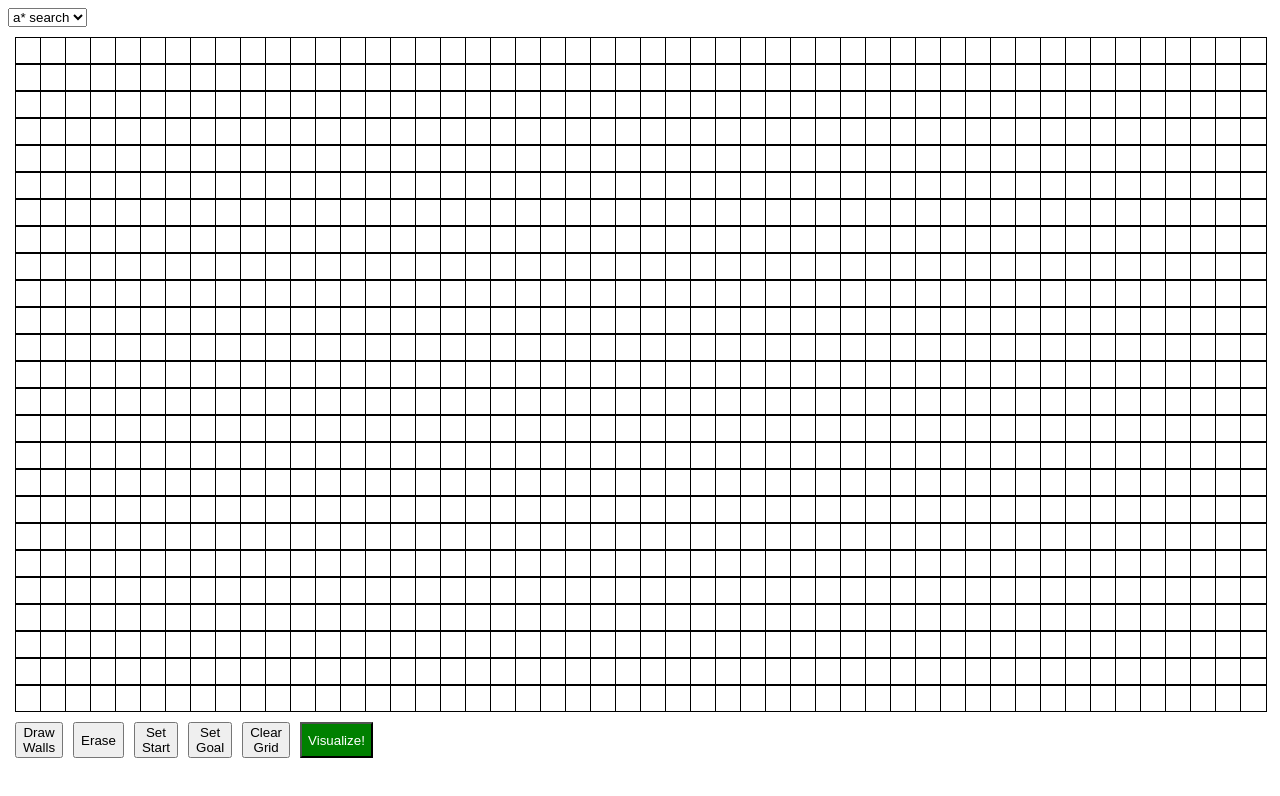
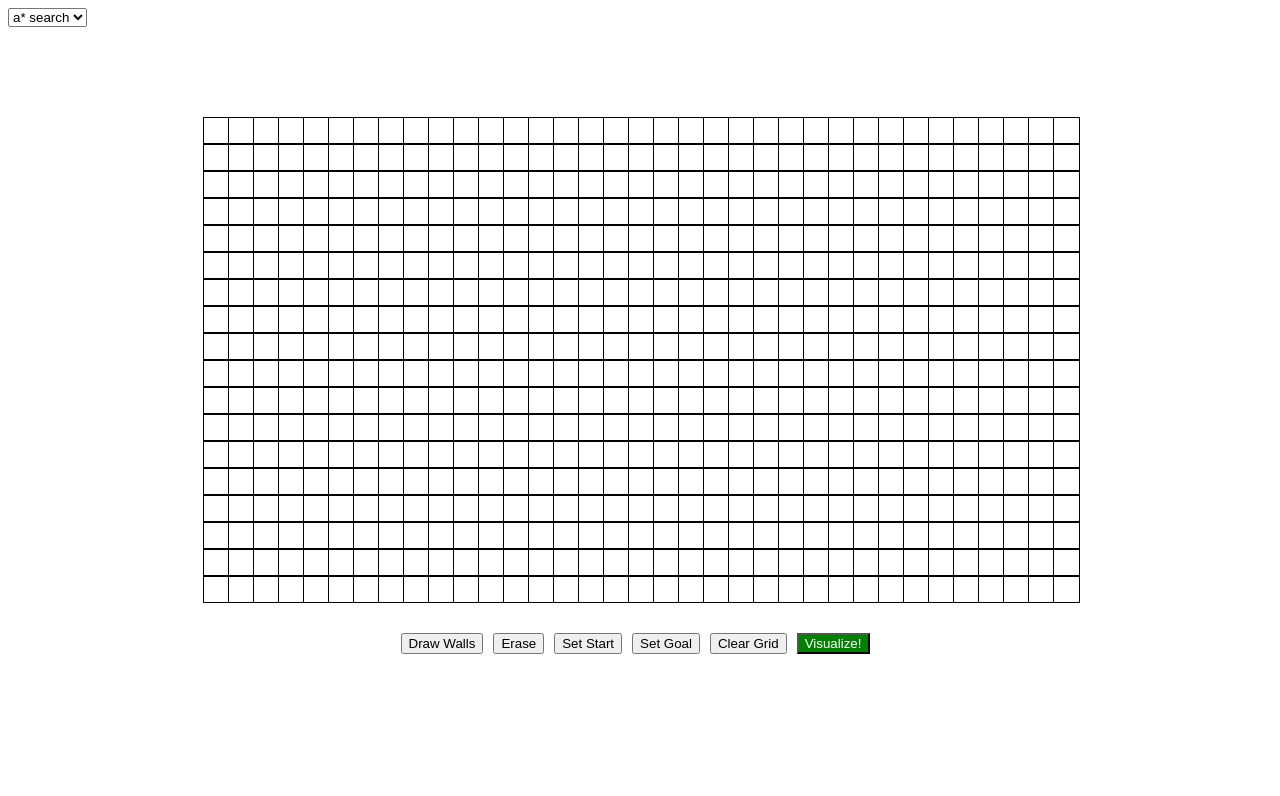
Before and after one commit to BigBellyBigDreams/algovisualizer, a React (Create React App) app: page / in a window 1280 px wide. Shown: the top 796 px of the page. Built offline with nearby package versions, Linux system fonts and the light colour scheme; the HTML template or start-up script is replaced by a standard one.

Commit message:
brute force working solution dijkstra

```diff
--- a/src/App.tsx
+++ b/src/App.tsx
@@ -4,6 +4,7 @@ import Dijkstra from './algorithms/dijkstras/DijkstrasVisualization';
 
 function App(): JSX.Element {
   const [algorithm, setAlgorithm] = useState<string>('astar');
+
   return (
     <div className='App'>
       <select
--- a/src/GridLogic.ts
+++ b/src/GridLogic.ts
@@ -5,7 +5,7 @@ import { Vertex } from './algorithms/dijkstras/Vertex';
 import { GridTiles } from './types';
 
 export default function GridLogic(algorithm: string) {
-  const numCols = 50;
+  const numCols = 35;
   const [grid, setGrid] = useState<GridTiles>([]);
   const [walls, setWalls] = useState<number[][]>([]);
   const [isDrawing, setIsDrawing] = useState(true);
--- a/src/algorithms/astar/AStarLogic.ts
+++ b/src/algorithms/astar/AStarLogic.ts
@@ -1,4 +1,4 @@
-import React, { useState } from 'react';
+import { useState } from 'react';
 import { Node } from './Node';
 import { isEqualsArray } from '../../helpers';
 
@@ -28,8 +28,9 @@ export default function AStarLogic(algorithm: string) {
   let startNode: number[] = [];
   let endNode: number[] = [];
 
+  // used to update JSX of property change -> .isClosed
   let openList = new PriorityQueue((a: Node, b: Node) => a.fScore - b.fScore);
-  let [closedList, setClosedList] = useState<Node[]>([]);
+  let [, setClosed] = useState<Node>(new Node(0, 0));
   let [path, setPath] = useState<number[][]>([]);
 
   function setParameters(gridTemplate: Node[][], startNodeTemplate: number[], endNodeTemplate: number[]): void {
@@ -40,25 +41,15 @@ export default function AStarLogic(algorithm: string) {
 
   function reset(): void {
     openList.elements = [];
-    closedList = [];
     path = [];
-    setClosedList([]);
     setPath([]);
 
     for (let i = 0; i < grid.length; i++) {
       for (let j = 0; j < grid[i].length; j++) {
+        grid[i][j].isDiscovered = false;
         grid[i][j].isClosed = false;
       }
     }
-  }
-
-  function isDiscovered(neighbor: Node): boolean {
-    for (let i = 0; i < openList.elements.length; i++) {
-      if (openList.elements[i] === neighbor) {
-        return true;
-      }
-    }
-    return false;
   }
 
   function pathfind(): void {
@@ -67,15 +58,14 @@ export default function AStarLogic(algorithm: string) {
 
       const interval = setInterval(() => {
         let currentNode: any = openList.dequeue();
-        closedList.push(currentNode);
         currentNode.isClosed = true;
-        setClosedList([...closedList, currentNode]);
+        setClosed(currentNode);
 
         if (isEqualsArray([currentNode.x, currentNode.y], endNode)) {
           clearInterval(interval);
           let current = currentNode;
           let nestedInterval = setInterval(() => {
-            if (current.parentNode !== null) {
+            if (current.parentNode) {
               setPath([...path, [current.x, current.y]]);
               path.push([current.x, current.y]);
               current = current.parentNode;
@@ -92,11 +82,12 @@ export default function AStarLogic(algorithm: string) {
           }
 
           const tentativeScoreG = currentNode.gScore + 1;
-          if (!isDiscovered(neighbor)) {
+          if (!neighbor.isDiscovered) {
             neighbor.gScore = tentativeScoreG;
             neighbor.hScore = neighbor.calculateDistance(endNode);
             neighbor.fScore = neighbor.gScore + neighbor.hScore;
             neighbor.parentNode = currentNode;
+            neighbor.isDiscovered = true;
             openList.enqueue(neighbor);
           } else if (tentativeScoreG < neighbor.gScore) {
             neighbor.gScore = tentativeScoreG;
@@ -110,9 +101,9 @@ export default function AStarLogic(algorithm: string) {
           clearInterval(interval);
           console.log('NO PATH');
         }
-      }, 10);
+      }, 1);
     }
   }
 
-  return { setParameters, pathfind, reset, closedList, path };
+  return { setParameters, pathfind, reset, path };
 }
--- a/src/algorithms/astar/AStarVisualization.tsx
+++ b/src/algorithms/astar/AStarVisualization.tsx
@@ -11,7 +11,7 @@ export default function AStar({ algorithm }: { algorithm: string }): JSX.Element
   }
 
   return (
-    <div style={{ display: 'flex', alignItems: 'center', justifyContent: 'center' }}>
+    <div>
       <Grid algorithm={algorithm} sendGridData={sendGridData} pathfind={pathfind} reset={reset} path={path} />
     </div>
   );
--- a/src/algorithms/astar/Node.ts
+++ b/src/algorithms/astar/Node.ts
@@ -5,11 +5,13 @@ class Node extends GridTile {
   gScore: number;
   hScore: number;
   fScore: number;
+  isDiscovered: boolean;
   isClosed: boolean;
 
   constructor(x: number, y: number) {
     super(x, y);
     this.parentNode = null;
+    this.isDiscovered = false;
     this.isClosed = false;
     this.gScore = 0;
     this.hScore = 0;
--- a/src/algorithms/astar/NodeComponent.tsx
+++ b/src/algorithms/astar/NodeComponent.tsx
@@ -43,9 +43,6 @@ export default function NodeComponent({
             }
           }
         }
-        if (grid[row][col].isClosed) {
-          console.log(grid[row][col]);
-        }
       }}
       onMouseDown={() => {
         if (toggleStart && grid[row][col].walkable) {
@@ -68,6 +65,8 @@ export default function NodeComponent({
           ? 'pink'
           : grid[row][col].isClosed
           ? 'blue'
+          : grid[row][col].isDiscovered
+          ? 'yellow'
           : 'white',
       }}
     ></div>
--- a/src/algorithms/dijkstras/DijkstrasLogic.ts
+++ b/src/algorithms/dijkstras/DijkstrasLogic.ts
@@ -1,17 +1,18 @@
-import React, { useState } from 'react';
+import { useState } from 'react';
 import { Vertex } from './Vertex';
+import { isEqualsArray } from '../../helpers';
 
 export default function DijkstrasLogic(algorithm: string) {
   class PriorityQueue {
-    elements: Node[];
-    comparator: (a: Node, b: Node) => number;
+    elements: Vertex[];
+    comparator: (a: Vertex, b: Vertex) => number;
 
     constructor(comparator: any) {
       this.elements = [];
       this.comparator = comparator;
     }
 
-    enqueue(value: Node) {
+    enqueue(value: Vertex) {
       this.elements.push(value);
       this.elements.sort(this.comparator);
     }
@@ -27,8 +28,9 @@ export default function DijkstrasLogic(algorithm: string) {
   let startNode: number[] = [];
   let endNode: number[] = [];
 
-  let [queue, setQueue] = useState<PriorityQueue>(new PriorityQueue((a: Vertex, b: Vertex) => a.distance - b.distance));
-  let [optimizedList, setOptimizedList] = useState<Vertex[]>([]);
+  const unvisited = new PriorityQueue((a: Vertex, b: Vertex) => a.distance - b.distance);
+  const [, setVisited] = useState<Vertex>(new Vertex(0, 0));
+  let [path, setPath] = useState<number[][]>([]);
 
   function setParameters(gridTemplate: any, startNodeTemplate: number[], endNodeTemplate: number[]) {
     grid = gridTemplate;
@@ -37,15 +39,75 @@ export default function DijkstrasLogic(algorithm: string) {
   }
 
   function reset(): void {
-    setQueue(new PriorityQueue((a: Vertex, b: Vertex) => a.distance - b.distance));
-    setOptimizedList([]);
+    unvisited.elements = [];
+    path = [];
+    setPath([]);
+
+    for (let i = 0; i < grid.length; i++) {
+      for (let j = 0; j < grid[i].length; j++) {
+        grid[i][j].isVisited = false;
+        grid[i][j].distance = Infinity;
+      }
+    }
   }
 
   function pathfind(): void {
     if (algorithm === 'dijkstra') {
-      console.log('Start Algorithm!');
+      // initialize
+      grid[startNode[0]][startNode[1]].distance = 0;
+      unvisited.enqueue(grid[startNode[0]][startNode[1]]);
+
+      const interval = setInterval(() => {
+        let currentVertex = unvisited.dequeue();
+
+        if (currentVertex) {
+          const neighbors = currentVertex.findNearestNeighbors(grid);
+
+          for (let neighbor of neighbors) {
+            if (neighbor.isVisited || !neighbor.walkable) {
+              continue;
+            }
+
+            if (isEqualsArray([neighbor.x, neighbor.y], endNode)) {
+              clearInterval(interval);
+              let current = neighbor;
+              current.previous = currentVertex;
+
+              let nestedInterval = setInterval(() => {
+                // NOTE: Brute force solution until i figure out how to actually do this
+                if (isEqualsArray([current.x, current.y], startNode)) {
+                  clearInterval(nestedInterval);
+                }
+
+                if (neighbor.previous) {
+                  setPath([...path, [current.x, current.y]]);
+                  path.push([current.x, current.y]);
+                  current = current.previous;
+                } else {
+                  clearInterval(nestedInterval);
+                }
+              }, 25);
+            }
+
+            let totalDistance = currentVertex.distance + 1;
+            neighbor.distance = totalDistance;
+            neighbor.previous = currentVertex;
+            unvisited.enqueue(neighbor);
+            neighbor.isVisited = true;
+            setVisited(neighbor);
+          }
+        } else {
+          clearInterval(interval);
+          console.log('No Path!');
+        }
+
+        if (!unvisited.elements.length) {
+          clearInterval(interval);
+          console.log('No Path!');
+        }
+      }, 20);
     }
   }
 
-  return { setParameters, pathfind, reset };
+  return { setParameters, pathfind, reset, path };
 }
--- a/src/algorithms/dijkstras/DijkstrasVisualization.tsx
+++ b/src/algorithms/dijkstras/DijkstrasVisualization.tsx
@@ -4,7 +4,7 @@ import DijkstrasLogic from './DijkstrasLogic';
 import { Vertex } from './Vertex';
 
 export default function DijkstrasVisualization({ algorithm }: { algorithm: string }): JSX.Element {
-  const { setParameters, pathfind, reset } = DijkstrasLogic(algorithm);
+  const { setParameters, pathfind, reset, path } = DijkstrasLogic(algorithm);
 
   function sendGridData(grid: Vertex[][], startNode: number[], endNode: number[]) {
     setParameters(grid, startNode, endNode);
@@ -12,7 +12,7 @@ export default function DijkstrasVisualization({ algorithm }: { algorithm: strin
 
   return (
     <div style={{ display: 'flex', alignItems: 'center', justifyContent: 'center' }}>
-      <Grid algorithm={algorithm} sendGridData={sendGridData} pathfind={pathfind} reset={reset} />
+      <Grid algorithm={algorithm} sendGridData={sendGridData} pathfind={pathfind} reset={reset} path={path} />
     </div>
   );
 }
--- a/src/algorithms/dijkstras/Vertex.ts
+++ b/src/algorithms/dijkstras/Vertex.ts
@@ -2,11 +2,13 @@ import { GridTile } from '../../GridTile';
 
 class Vertex extends GridTile {
   distance: number;
+  isVisited: boolean;
   previous: Vertex | null;
 
   constructor(x: number, y: number) {
     super(x, y);
     this.distance = Infinity;
+    this.isVisited = false;
     this.previous = null;
   }
 }
--- a/src/algorithms/dijkstras/VertexComponent.tsx
+++ b/src/algorithms/dijkstras/VertexComponent.tsx
@@ -1,10 +1,11 @@
 import React from 'react';
-import { isEqualsArray } from '../../helpers';
+import { isEqualsArray, isPath } from '../../helpers';
 import { Vertex } from './Vertex';
 import { GridType } from '../../types';
 
 interface VertexPropType extends GridType {
   grid: Vertex[][];
+  path: Vertex[];
 }
 
 export default function VertexComponent({
@@ -16,6 +17,7 @@ export default function VertexComponent({
   toggleStart,
   toggleGoal,
   isDrawing,
+  path,
   setStart,
   setGoal,
   createWall,
@@ -59,6 +61,10 @@ export default function VertexComponent({
           ? 'green'
           : isEqualsArray(endNode, [grid[row][col].x, grid[row][col].y])
           ? 'red'
+          : isPath(row, col, path)
+          ? 'pink'
+          : grid[row][col].isVisited
+          ? 'blue'
           : 'white',
       }}
     ></div>
```
Also changed, not shown: src/Grid.tsx (+12 -3 lines).
